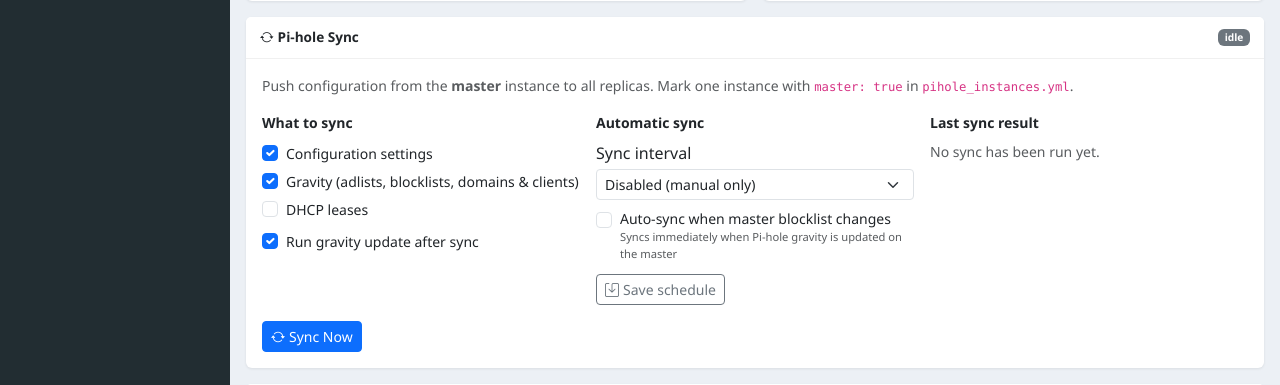
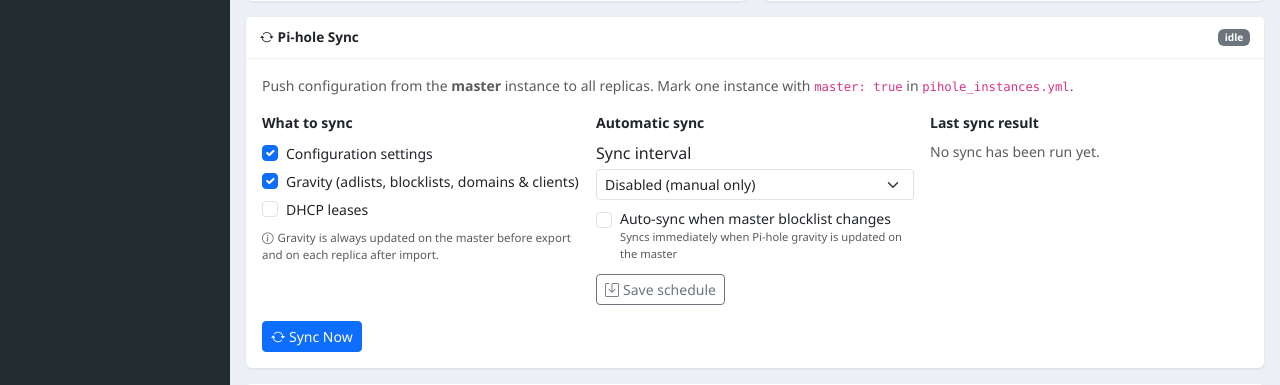
Before and after one commit to theojamesvibes/mypi, a Python web app: template app/templates/settings.html in a window 1280 px wide. Shown: the part 304-689 px from the top of the page. Run offline with Jinja, Linux system fonts and the light colour scheme; the template is opened without the code that fills it: most values are stand-ins (such as "Sample title", 1, 10 or a date in 2020).

Commit message:
v1.2.7: fix sync indicator, remove run-gravity checkbox
- loadSyncIndicator: drop Promise.all — fetch only /api/sync/status; a
  failure in the schedule fetch was silently preventing the indicator from
  ever appearing. Now shows whenever completed_at is non-null.
- Remove 'Run gravity update after sync' checkbox from Settings; gravity
  is always run (master before export, replicas after import); always send
  run_gravity:true from saveSchedule and triggerSync; replace checkbox with
  an informational note explaining the behaviour.

Co-Authored-By: Claude Sonnet 4.6 <noreply@anthropic.com>

```diff
--- a/app/static/js/dashboard.js
+++ b/app/static/js/dashboard.js
@@ -653,42 +653,31 @@ async function loadSyncIndicator() {
   const el = document.getElementById('sync-last-synced');
   if (!el) return;
 
+  let status;
   try {
-    const [schedule, status] = await Promise.all([
-      apiFetch('/api/sync/schedule'),
-      apiFetch('/api/sync/status'),
-    ]);
-    if (!schedule || !status) return;
-
-    const autoEnabled = schedule.interval_minutes > 0 || schedule.auto_gravity;
-    const everSynced = !!status.completed_at;
-
-    // Show if auto-sync is configured or a sync has ever completed
-    if (!autoEnabled && !everSynced) {
+    status = await apiFetch('/api/sync/status');
+  } catch (err) {
+    console.error('Sync indicator: could not fetch status:', err);
+    return;
+  }
+  if (!status || !status.completed_at) {
     el.classList.add('d-none');
     return;
   }
 
   el.classList.remove('d-none');
-
-    if (!everSynced) {
-      el.innerHTML = '<i class="bi bi-arrow-repeat me-1 text-success"></i>Pi sync: <span class="text-muted">never synced</span>';
-      return;
-    }
-
   const completedAt = new Date(status.completed_at);
   const ageHours = (Date.now() - completedAt.getTime()) / 3600000;
   const isStale = ageHours > 24;
   const timeStr = completedAt.toLocaleString();
   const timeCls = isStale ? 'text-danger fw-semibold' : 'text-muted';
-    const statusIcon = status.status === 'error'
+  const icon = status.status === 'error'
     ? '<i class="bi bi-x-circle text-danger me-1"></i>'
     : '<i class="bi bi-arrow-repeat me-1 text-success"></i>';
-    const staleIcon = isStale ? ' <i class="bi bi-exclamation-triangle-fill text-danger ms-1" title="Last sync was over 24 hours ago"></i>' : '';
-    el.innerHTML = `${statusIcon}Pi synced: <span class="${timeCls}">${timeStr}</span>${staleIcon}`;
-  } catch (err) {
-    console.error('Sync indicator error:', err);
-  }
+  const staleIcon = isStale
+    ? ' <i class="bi bi-exclamation-triangle-fill text-danger ms-1" title="Last sync was over 24 hours ago"></i>'
+    : '';
+  el.innerHTML = `${icon}Pi synced: <span class="${timeCls}">${timeStr}</span>${staleIcon}`;
 }
 
 // ─── Sync ────────────────────────────────────────────────────────────────────
@@ -714,8 +703,6 @@ async function loadSyncSchedule() {
   if (grav) grav.checked = data.import_gravity;
   const dhcp = document.getElementById('sync-dhcp');
   if (dhcp) dhcp.checked = data.import_dhcp_leases;
-  const rg = document.getElementById('sync-run-gravity');
-  if (rg) rg.checked = data.run_gravity;
 }
 
 async function saveSchedule() {
@@ -725,7 +712,7 @@ async function saveSchedule() {
     import_config: document.getElementById('sync-config')?.checked ?? true,
     import_gravity: document.getElementById('sync-gravity')?.checked ?? true,
     import_dhcp_leases: document.getElementById('sync-dhcp')?.checked ?? false,
-    run_gravity: document.getElementById('sync-run-gravity')?.checked ?? true,
+    run_gravity: true,
   };
   const res = await fetch('/api/sync/schedule', {
     method: 'PUT',
@@ -797,7 +784,7 @@ async function triggerSync() {
     import_config: document.getElementById('sync-config')?.checked ?? true,
     import_gravity: document.getElementById('sync-gravity')?.checked ?? true,
     import_dhcp_leases: document.getElementById('sync-dhcp')?.checked ?? false,
-    run_gravity: document.getElementById('sync-run-gravity')?.checked ?? true,
+    run_gravity: true,
   };
 
   try {
--- a/app/templates/settings.html
+++ b/app/templates/settings.html
@@ -79,10 +79,9 @@
                 <input class="form-check-input" type="checkbox" id="sync-dhcp">
                 <label class="form-check-label small" for="sync-dhcp">DHCP leases</label>
               </div>
-              <div class="form-check mt-2">
-                <input class="form-check-input" type="checkbox" id="sync-run-gravity" checked>
-                <label class="form-check-label small" for="sync-run-gravity">Run gravity update after sync</label>
-              </div>
+              <p class="text-muted mt-2 mb-0" style="font-size:0.72rem;">
+                <i class="bi bi-info-circle me-1"></i>Gravity is always updated on the master before export and on each replica after import.
+              </p>
             </div>
 
             <!-- Schedule -->
```
Also changed, not shown: CHANGELOG.md, 1 other file. Lines whose indentation alone changed are shown as unchanged.
